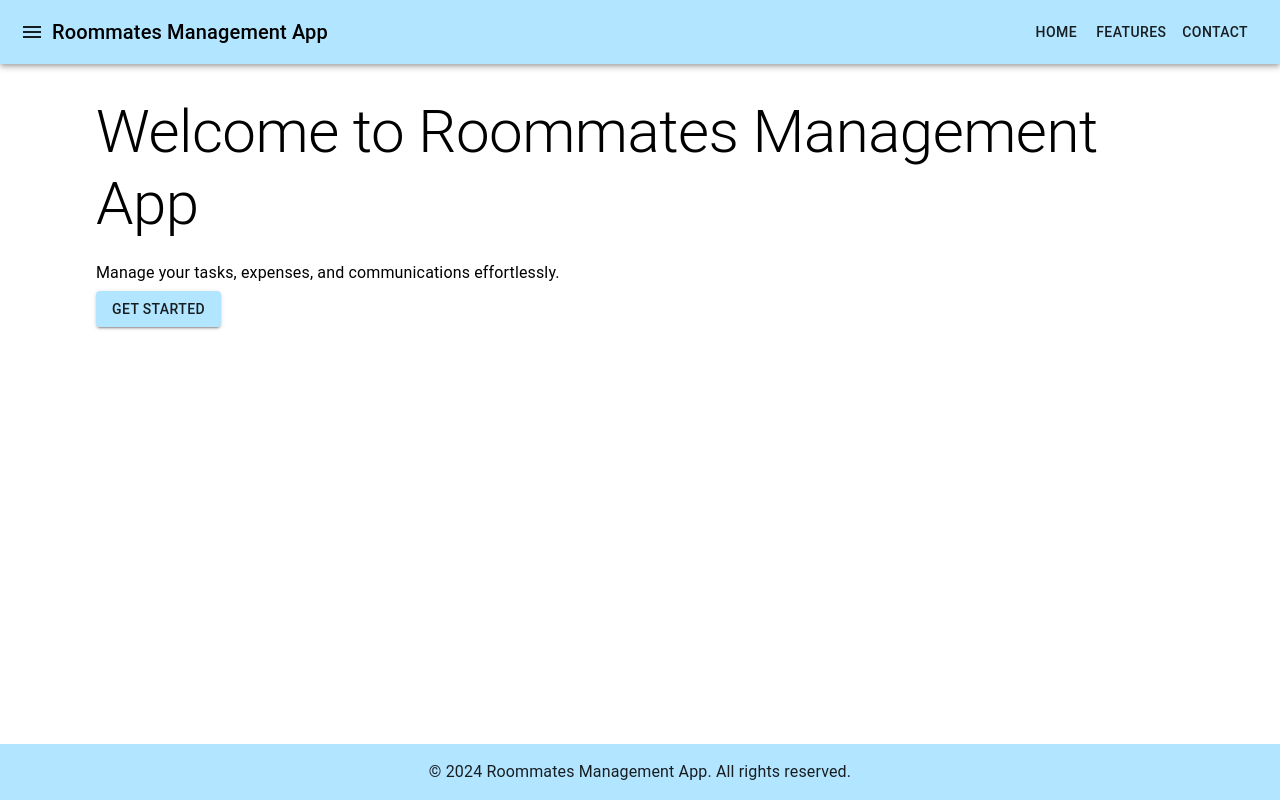
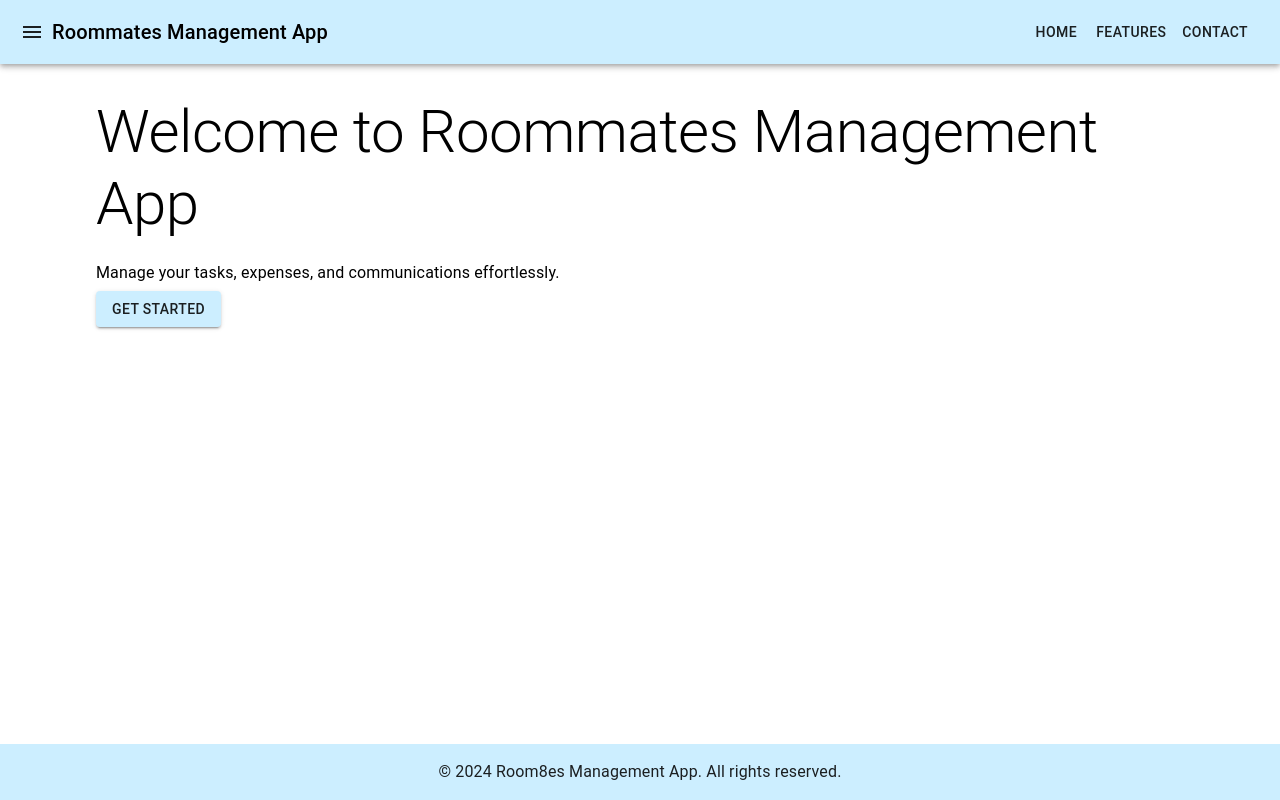
Before and after one commit to Raspupin/roommatesApp, a React (Create React App) app: page / in a window 1280 px wide. Built offline with nearby package versions, Linux system fonts and the light colour scheme.

Commit message:
theme colors adjusted to 0.2 transperancy

```diff
--- a/src/components/Footer.js
+++ b/src/components/Footer.js
@@ -8,7 +8,7 @@ function Footer() {
     <footer style={{ marginTop: 'auto', padding: '1rem 0', backgroundColor: theme.palette.primary.main, color: theme.palette.primary.contrastText, textAlign: 'center' }}>
       <Container>
         <Typography variant="body1">
-          &copy; 2024 Roommates Management App. All rights reserved.
+          &copy; 2024 Room8es Management App. All rights reserved.
         </Typography>
       </Container>
     </footer>
--- a/src/theme.js
+++ b/src/theme.js
@@ -3,7 +3,7 @@ import { createTheme } from '@mui/material/styles';
 const theme = createTheme({
     palette: {
       primary: {
-        main: 'rgba(0, 169, 255, 0.3)', // Replace with your primary color
+        main: 'rgba(0, 169, 255, 0.2)', // Replace with your primary color
       },
       secondary: {
         main: '#EEFCFF', // Replace with your secondary color
```
